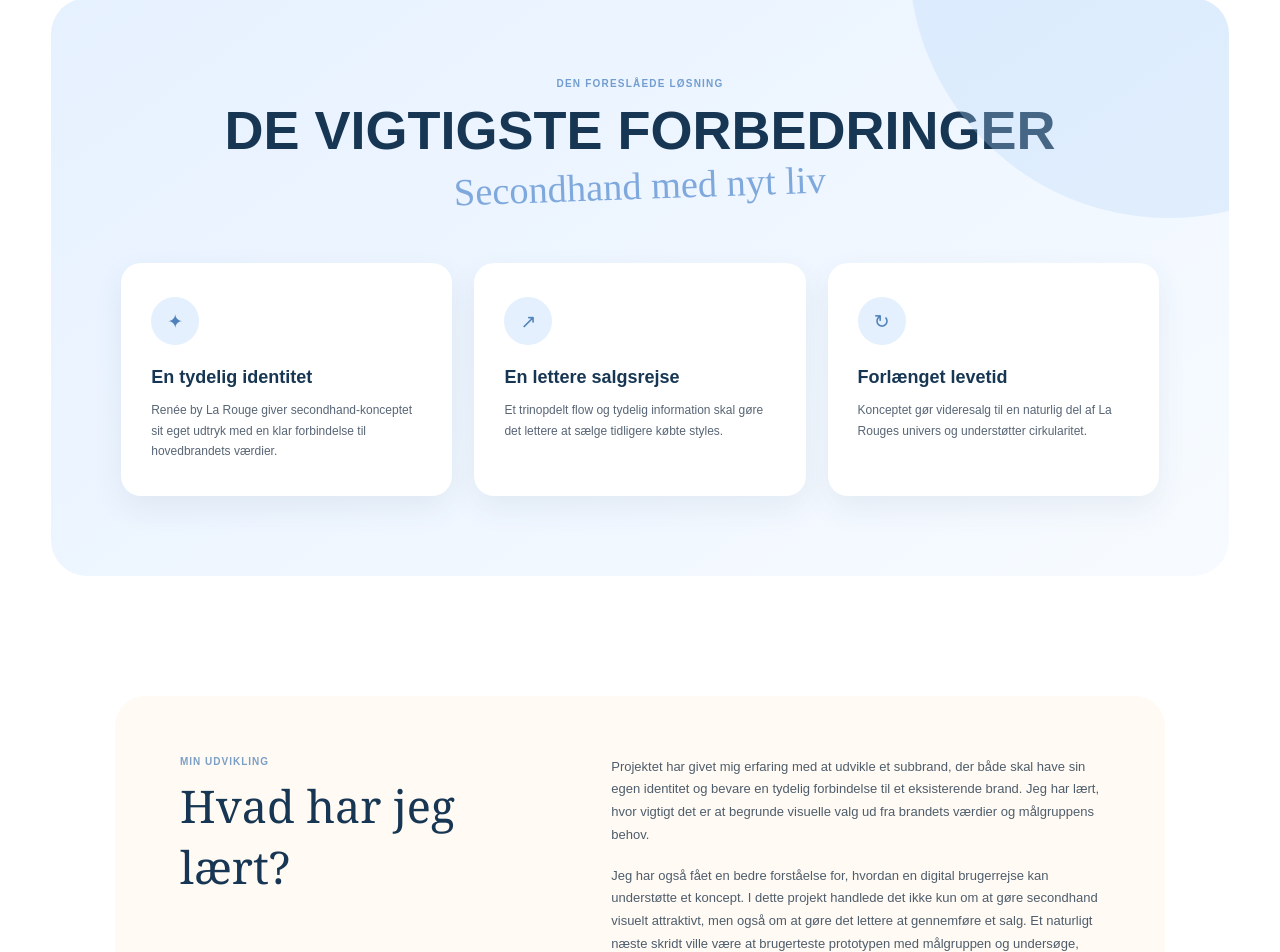
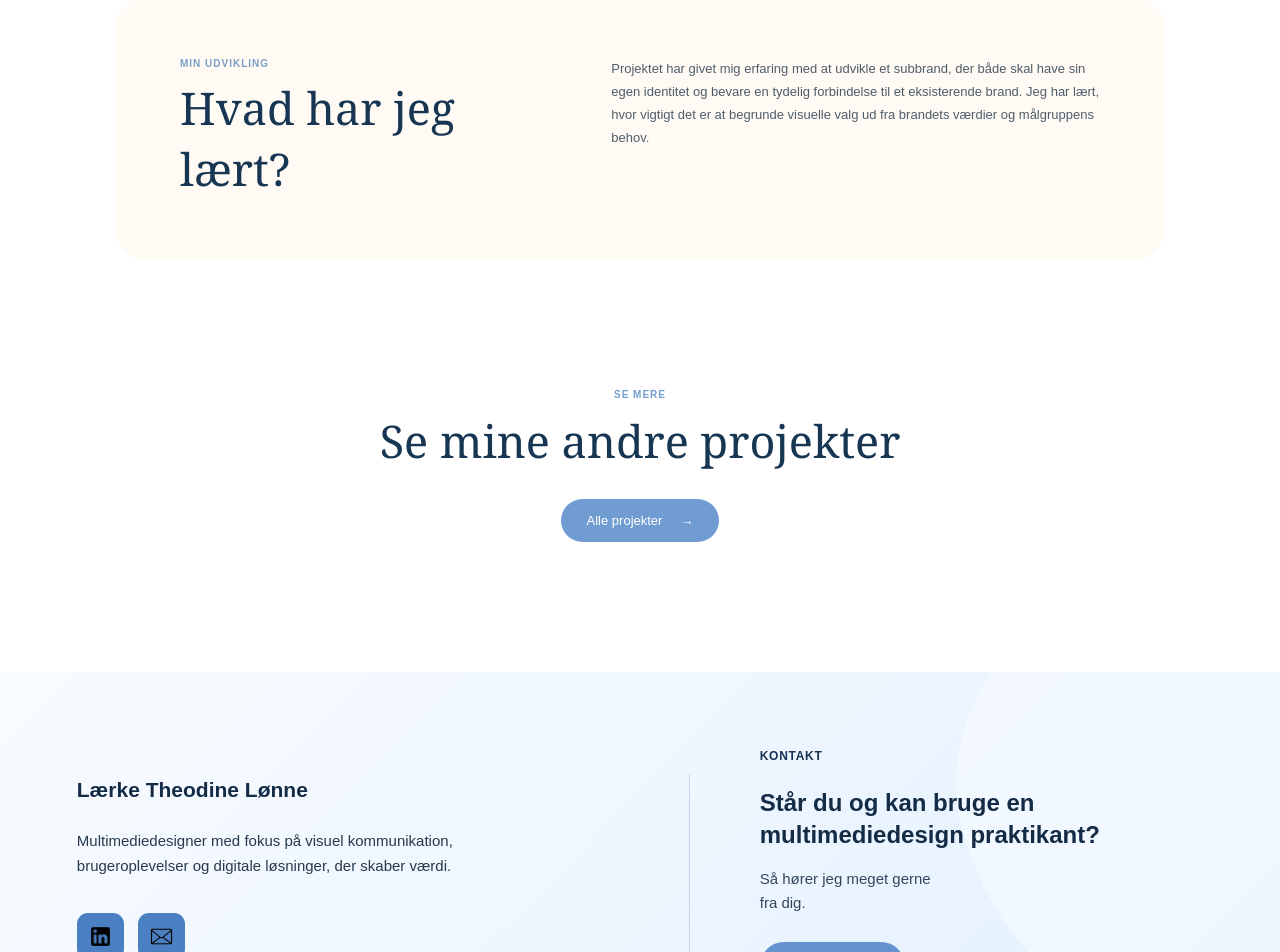
Before and after one commit to laerke122333/portfolio-laerke-loenne, a React (Vite) app: page /projekter/larouge in a window 1280 px wide. Shown: the part 4746-5698 px from the top of the page. Built offline with nearby package versions, Linux system fonts and the light colour scheme.

Commit message:
Gennemgået teksten (igen)

```diff
--- a/src/pages/LaRouge.jsx
+++ b/src/pages/LaRouge.jsx
@@ -352,52 +352,6 @@ export default function LaRouge({ onContact }) {
         </div>
       </section>
 
-      {/* RESULTATER */}
-      <section className="mellemrum-results">
-        <div className="mellemrum-result-shape" />
-
-        <div className="mellemrum-section-heading">
-          <p>DEN FORESLÅEDE LØSNING</p>
-          <h2>DE VIGTIGSTE FORBEDRINGER</h2>
-
-          <p className="mellemrum-results-script">Secondhand med nyt liv</p>
-        </div>
-
-        <div className="mellemrum-results-grid">
-          <article className="mellemrum-result-card">
-            <span className="mellemrum-result-icon">✦</span>
-
-            <h3>En tydelig identitet</h3>
-
-            <p>
-              Renée by La Rouge giver secondhand-konceptet sit eget udtryk med
-              en klar forbindelse til hovedbrandets værdier.
-            </p>
-          </article>
-
-          <article className="mellemrum-result-card">
-            <span className="mellemrum-result-icon">↗</span>
-
-            <h3>En lettere salgsrejse</h3>
-
-            <p>
-              Et trinopdelt flow og tydelig information skal gøre det lettere at
-              sælge tidligere købte styles.
-            </p>
-          </article>
-
-          <article className="mellemrum-result-card">
-            <span className="mellemrum-result-icon">↻</span>
-
-            <h3>Forlænget levetid</h3>
-
-            <p>
-              Konceptet gør videresalg til en naturlig del af La Rouges univers
-              og understøtter cirkularitet.
-            </p>
-          </article>
-        </div>
-      </section>
 
       {/* FAGLIG REFLEKSION */}
       <section className="mellemrum-learning">
@@ -414,15 +368,6 @@ export default function LaRouge({ onContact }) {
             begrunde visuelle valg ud fra brandets værdier og målgruppens behov.
           </p>
 
-          <p>
-            Jeg har også fået en bedre forståelse for, hvordan en digital
-            brugerrejse kan understøtte et koncept. I dette projekt handlede det
-            ikke kun om at gøre secondhand visuelt attraktivt, men også om at
-            gøre det lettere at gennemføre et salg. Et naturligt næste skridt
-            ville være at brugerteste prototypen med målgruppen og undersøge, om
-            salgsflowet opleves som tydeligt og trygt.
-
-          </p>
         </div>
       </section>
 
--- a/src/pages/Mellemrum.jsx
+++ b/src/pages/Mellemrum.jsx
@@ -285,12 +285,6 @@ export default function Mellemrum({ onContact }) {
               mange ledige pladser der er på hver event.
             </p>
 
-            <p>
-              Et tredje fokusområde var sikker datahåndtering gennem Supabase.
-              Jeg arbejdede med at begrænse synligheden af navne og oplysninger
-              om tilmeldte, så andre brugere ikke skulle kunne se oplysninger,
-              de ikke havde behov for eller tilladelse til at tilgå.
-            </p>
           </div>
         </article>
 
@@ -476,67 +470,6 @@ export default function Mellemrum({ onContact }) {
       </section>
 
       {/* =====================================================
-          RESULTAT
-      ====================================================== */}
-
-      <section className="mellemrum-results">
-        <div className="mellemrum-result-shape"></div>
-
-        <div className="mellemrum-section-heading">
-          <p>DEN ENDELIGE LØSNING</p>
-
-          <h2>RESULTATET</h2>
-
-          <p className="mellemrum-results-script">
-            Det vigtigste fra løsningen
-          </p>
-        </div>
-
-        <div className="mellemrum-results-grid">
-          {/* RESULTAT 1 */}
-
-          <article className="mellemrum-result-card">
-            <span className="mellemrum-result-icon">▦</span>
-
-            <h3>Optimeret kode</h3>
-
-            <p>
-              Jeg har forbedret React-koden med fokus på en mere overskuelig
-              struktur og lettere vedligeholdelse.
-            </p>
-          </article>
-
-          {/* RESULTAT 2 */}
-
-          <article className="mellemrum-result-card">
-            <span className="mellemrum-result-icon">✓</span>
-
-            <h3>Bedre tilgængelighed</h3>
-
-            <p>
-              Jeg har optimeret koden med fokus på accessibility, så sidens
-              struktur og funktioner bliver mere tilgængelige og lettere at
-              navigere i for forskellige brugere.
-            </p>
-          </article>
-
-          {/* RESULTAT 3 */}
-
-          <article className="mellemrum-result-card">
-            <span className="mellemrum-result-icon">✦</span>
-
-            <h3>Sikker datahåndtering</h3>
-
-            <p>
-              Jeg har arbejdet med Supabase for at beskytte tilmeldtes
-              oplysninger, så brugernes personlige data ikke er synlige for
-              andre.
-            </p>
-          </article>
-        </div>
-      </section>
-
-      {/* =====================================================
           MIN UDVIKLING
       ====================================================== */}
 
--- a/src/pages/Vuuh.jsx
+++ b/src/pages/Vuuh.jsx
@@ -92,7 +92,6 @@ export default function Vuuh({ onContact }) {
                   Din browser understøtter ikke video.
                 </video>
               </div>
-
             </div>
           </div>
         </div>
@@ -185,26 +184,11 @@ export default function Vuuh({ onContact }) {
             <h3>Undersøgelse og prioritering</h3>
 
             <p>
-              Vi gennemførte en heuristisk evaluering med udgangspunkt i
-              Nielsens heuristikker og et Cognitive Walkthrough for at undersøge
-              brugerens vej gennem onboardingprocessen. Vi dokumenterede
-              observationer, potentielle usability-problemer og deres betydning
-              for brugeroplevelsen.
-            </p>
-
-            <p>
-              Analysen viste tre gennemgående problemer: mangel på information,
-              manglende intuitiv navigation og utilstrækkelig feedback. Brugeren
-              blev blandt andet mødt af en startside uden tydelig retning, en
-              installation uden tilstrækkelig vejledning og manglende
-              bekræftelse på udførte handlinger.
-            </p>
-
-            <p>
-              På baggrund af vores UX Audit Summary, prioriterede vi problemerne
-              efter deres betydning for om brugeren kunne gennemføre onboarding.
-              Manglen på vejledning og den uklare installationsproces blev
-              prioriteret højest.
+              Vi evaluerede onboarding med Nielsens heuristikker og et Cognitive
+              Walkthrough. Analysen viste især mangel på information, uklar
+              navigation og manglende feedback. På baggrund af vores UX Audit
+              Summary prioriterede vi at gøre installationsprocessen mere
+              overskuelig og guide brugeren tydeligere gennem onboarding.
             </p>
           </div>
         </article>
@@ -231,13 +215,6 @@ export default function Vuuh({ onContact }) {
               og overskuelig. En central ændring var at forenkle Vuuhs
               dashboard, så brugeren mødes af færre valgmuligheder og lettere
               kan identificere sit næste skridt.
-            </p>
-
-            <p>
-              Vi fjernede blandt andet sektionen med foreslåede brands, da den
-              skabte et unødvendigt valg tidligt i processen. I stedet
-              fokuserede vi på en tydeligere vej til at forbinde Shopify med
-              Vuuh.
             </p>
 
             <p>
@@ -274,13 +251,6 @@ export default function Vuuh({ onContact }) {
               vejledning. UX Audit Summary og Figma-prototypen dokumenterer
               henholdsvis de identificerede problemer og vores forslag til
               forbedringer.
-            </p>
-
-            <p>
-              Redesignet tager direkte udgangspunkt i analysens fund og forsøger
-              at gøre vejen fra første besøg til en gennemført integration mere
-              forståelig. Og guider brugeren gennem processen med færre
-              spørgsmål og større sikkerhed.
             </p>
           </div>
         </article>
@@ -383,53 +353,6 @@ export default function Vuuh({ onContact }) {
         </div>
       </section>
 
-      {/* RESULTATER */}
-      <section className="mellemrum-results">
-        <div className="mellemrum-result-shape" />
-
-        <div className="mellemrum-section-heading">
-          <p>DEN FORESLÅEDE LØSNING</p>
-          <h2>DE VIGTIGSTE FORBEDRINGER</h2>
-
-          <p className="mellemrum-results-script">En tydeligere vej frem</p>
-        </div>
-
-        <div className="mellemrum-results-grid">
-          <article className="mellemrum-result-card">
-            <span className="mellemrum-result-icon">▦</span>
-
-            <h3>Mere overblik</h3>
-
-            <p>
-              Et simplere dashboard hjælper brugeren med at fokusere på næste
-              skridt.
-            </p>
-          </article>
-
-          <article className="mellemrum-result-card">
-            <span className="mellemrum-result-icon">✓</span>
-
-            <h3>Guidet installation</h3>
-
-            <p>
-              Trinvis vejledning skal gøre det lettere at forbinde Vuuh og
-              Shopify.
-            </p>
-          </article>
-
-          <article className="mellemrum-result-card">
-            <span className="mellemrum-result-icon">✦</span>
-
-            <h3>Tydeligere feedback</h3>
-
-            <p>
-              Bedre information skal hjælpe brugeren med at forstå status og
-              næste handling.
-            </p>
-          </article>
-        </div>
-      </section>
-
       {/* FAGLIG REFLEKSION */}
       <section className="mellemrum-learning">
         <div>
```
